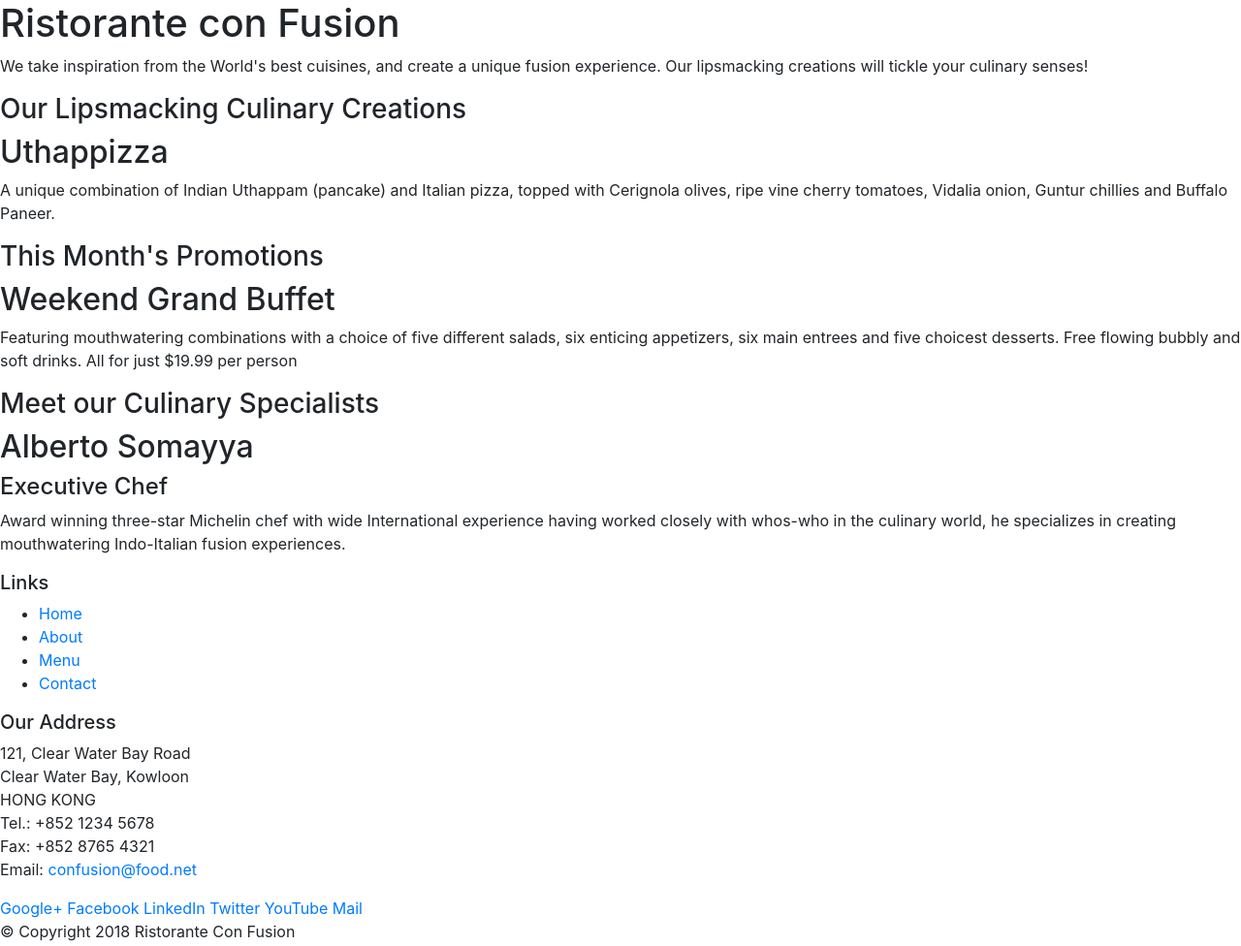
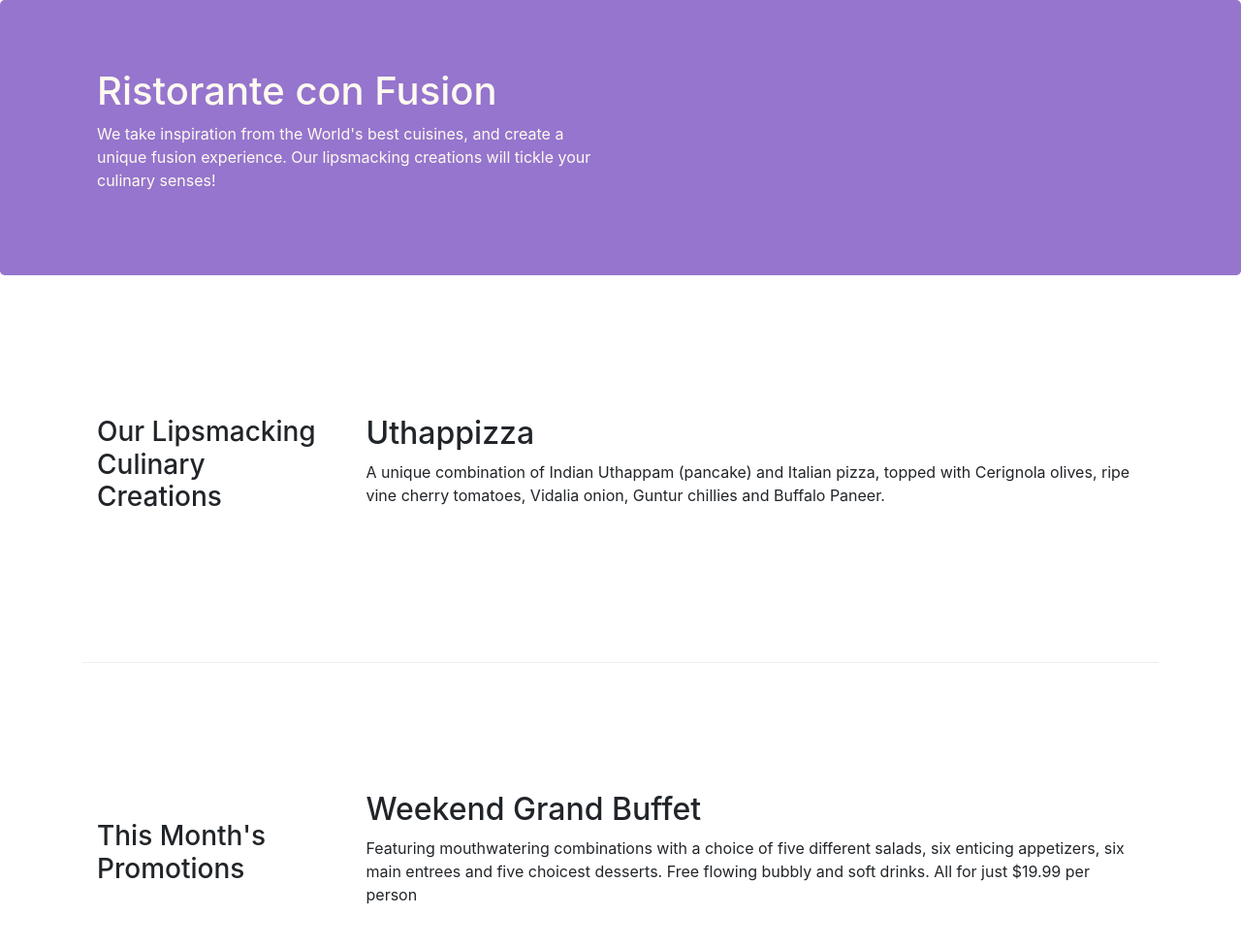
Before and after one commit to mridul0509/learningBootstrap, a website: page index.html in a window 1280 px wide. Shown: the top 976 px of the page at 97% size. Drawn offline with nearby package versions, Linux system fonts and the light colour scheme.

Commit message:
Assignment1

```diff
--- /dev/null
+++ b/css/styles.css
@@ -0,0 +1,30 @@
+.row-header{
+    margin:0px auto;
+    padding:0px;
+}
+
+.row-content {
+    margin:0px auto;
+    padding: 50px 0px 50px 0px;
+    border-bottom: 1px ridge;
+    min-height:400px;
+}
+
+.footer{
+    background-color: #D1C4E9;
+    margin:0px auto;
+    padding: 20px 0px 20px 0px;
+}
+
+.jumbotron {
+    padding:70px 30px 70px 30px;
+    margin:0px auto;
+    background: #9575CD ;
+    color:floralwhite;
+}
+
+address{
+    font-size:80%;
+    margin:0px;
+    color:#0f0f0f;
+}
--- a/index.html
+++ b/index.html
@@ -9,51 +9,52 @@
 
     <!-- Bootstrap CSS -->
     <link rel="stylesheet" href="node_modules/bootstrap/dist/css/bootstrap.min.css">
+    <link rel="stylesheet" href="css/styles.css">
     <title>Ristorante Con Fusion</title>
 </head>
 
 <body>
 
-    <header>
-        <div>
-            <div>
-                <div>
+    <header class="jumbotron">
+        <div class="container">
+            <div class="row row-header">
+                <div class="col-12 col-sm-6">
                     <h1>Ristorante con Fusion</h1>
                     <p>We take inspiration from the World's best cuisines, and create a unique fusion experience. Our lipsmacking creations will tickle your culinary senses!</p>
                 </div>
-                <div>
+                <div class="col-12 col-sm">
                 </div>
             </div>
         </div>
     </header>
 
-    <div>
-        <div>
-            <div>
+    <div class="container">
+        <div class="row row-content align-items-center">
+            <div class="col-12 col-sm-4 col-md-3">
                 <h3>Our Lipsmacking Culinary Creations</h3>
             </div>
-            <div>
+            <div class="col col-sm col-md">
                 <h2>Uthappizza</h2>
                 <p>A unique combination of Indian Uthappam (pancake) and Italian pizza, topped with Cerignola olives, ripe vine cherry tomatoes, Vidalia onion, Guntur chillies and Buffalo Paneer.</p>
             </div>
         </div>
 
 
-        <div>
-            <div>
+        <div class="row row-content align-items-center">
+            <div class="col-12 col-sm-4 col-md-3">
                 <h3>This Month's Promotions</h3>
             </div>
-            <div>
+            <div class="col col-sm col-md">
                 <h2>Weekend Grand Buffet</h2>
                 <p>Featuring mouthwatering combinations with a choice of five different salads, six enticing appetizers, six main entrees and five choicest desserts. Free flowing bubbly and soft drinks. All for just $19.99 per person </p>
             </div>
         </div>
 
-        <div>
-            <div>
+        <div class="row row-content align-items-center">
+            <div class="col-12 col-sm-4 col-md-3">
                 <h3>Meet our Culinary Specialists</h3>
             </div>
-            <div>
+            <div class="col col-sm col-md">
                 <h2>Alberto Somayya</h2>
                 <h4>Executive Chef</h4>
                 <p>Award winning three-star Michelin chef with wide International experience having worked closely with whos-who in the culinary world, he specializes in creating mouthwatering Indo-Italian fusion experiences. </p>
@@ -61,19 +62,19 @@
         </div>
     </div>
 
-    <footer>
-        <div>
-            <div>
-                <div>
+    <footer class="footer">
+        <div class="container">
+            <div class="row">
+                <div class="col-4 offset-sm-1 col-sm-2">
                     <h5>Links</h5>
-                    <ul>
+                    <ul class="list-unstyled">
                         <li><a href="#">Home</a></li>
                         <li><a href="#">About</a></li>
                         <li><a href="#">Menu</a></li>
                         <li><a href="#">Contact</a></li>
                     </ul>
                 </div>
-                <div>
+                <div class="col-7 col-sm-5">
                     <h5>Our Address</h5>
                     <address>
 		              121, Clear Water Bay Road<br>
@@ -84,8 +85,8 @@
 		              Email: <a href="mailto:confusion@food.net">confusion@food.net</a>
 		           </address>
                 </div>
-                <div>
-                    <div>
+                <div class="col-12 col-sm-4 align-self-center">
+                    <div class="text-center">
                         <a href="http://google.com/+">Google+</a>
                         <a href="http://www.facebook.com/profile.php?id=">Facebook</a>
                         <a href="http://www.linkedin.com/in/">LinkedIn</a>
@@ -95,17 +96,19 @@
                     </div>
                 </div>
            </div>
-           <div>
-                <div>
+           <div class="row justify-content-center">
+                <div class="col-auto">
                     <p>© Copyright 2018 Ristorante Con Fusion</p>
                 </div>
            </div>
         </div>
     </footer>
-<!-- jQuery first, then Popper.js, then Bootstrap JS. -->
-<script src="node_modules/jquery/dist/jquery.slim.min.js"></script>
-<script src="node_modules/popper.js/dist/umd/popper.min.js"></script>
-<script src="node_modules/bootstrap/dist/js/bootstrap.min.js"></script>
+
+    <!-- jQuery first, then Popper.js, then Bootstrap JS. -->
+    <script src="node_modules/jquery/dist/jquery.slim.min.js"></script>
+    <script src="node_modules/popper.js/dist/umd/popper.min.js"></script>
+    <script src="node_modules/bootstrap/dist/js/bootstrap.min.js"></script>
+
 </body>
 
 </html>
```
Also changed, not shown: aboutus.html (added, +116 -0 lines).
